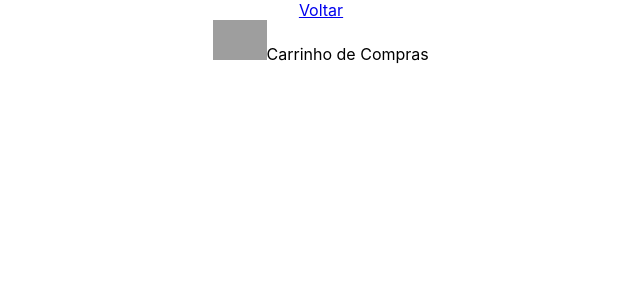
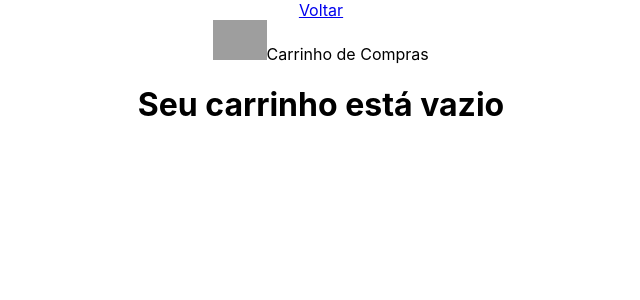
Before and after one commit to tryber/sd-04-project-frontend-online-store-12, a React (Create React App) app: page /carrinho in a window 1280 px wide. Shown: the top 300 px of the page, without its empty margins (319-959 px from the left). Built offline with nearby package versions, Linux system fonts and the light colour scheme; grey boxes are pictures that could not be loaded; the HTML template or start-up script is replaced by a standard one.

Commit message:
Adicionada mensagem ao carrinho, dizendo que ele está vazio.

```diff
--- a/src/components/Carrinho.js
+++ b/src/components/Carrinho.js
@@ -11,6 +11,9 @@ class Carrinho extends Component {
           <CartIcon />
           Carrinho de Compras
         </div>
+        <h1 data-testid="shopping-cart-empty-message">
+          Seu carrinho está vazio
+        </h1>
       </div>
     );
   }
```
